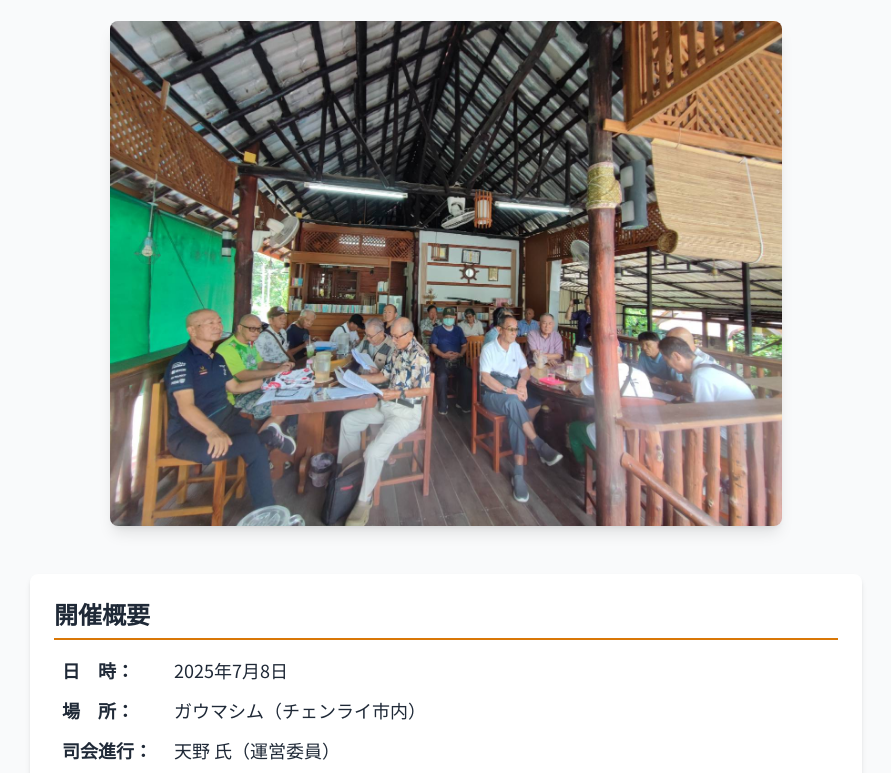
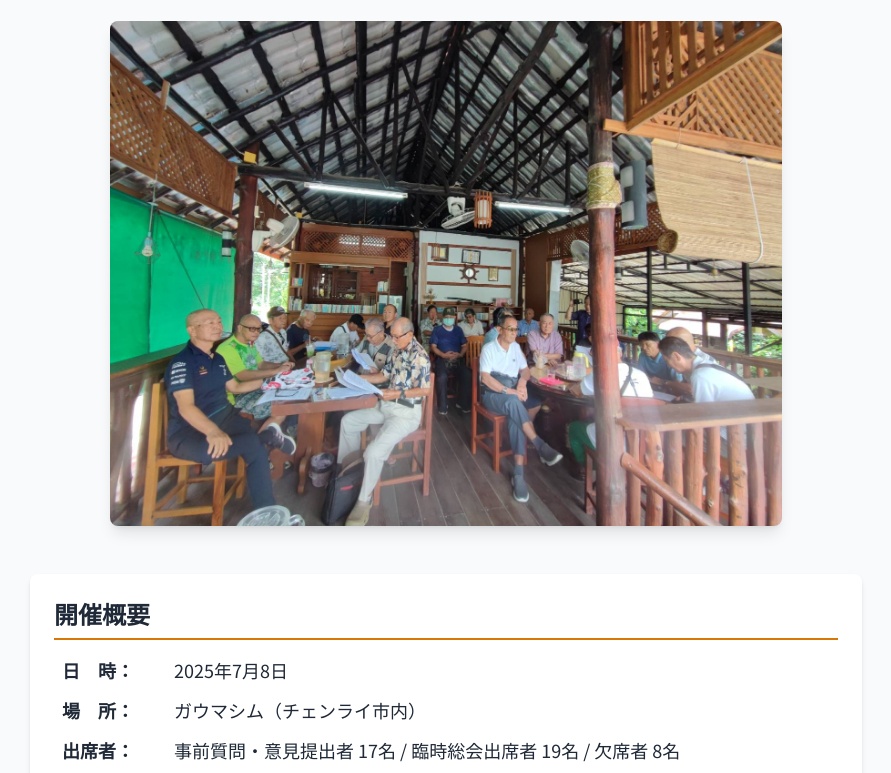
Before and after one commit to rinyan-thai23/jacr, a plain HTML site: page 2025_07_08_rinjisoukai_gijiroku.html in a window 1280 px wide. Shown: the part 152-925 px from the top of the page, without its empty margins (194-1085 px from the left). Drawn offline with nearby package versions, Linux system fonts and the light colour scheme.

Commit message:
Update 2025_07_08_rinjisoukai_gijiroku.html

```diff
--- a/2025_07_08_rinjisoukai_gijiroku.html
+++ b/2025_07_08_rinjisoukai_gijiroku.html
@@ -94,7 +94,6 @@
             <ul class="space-y-3 text-lg mt-4 pl-2">
                 <li class="flex items-start"><span class="font-bold w-28 shrink-0">日　時：</span><span>2025年7月8日</span></li>
                 <li class="flex items-start"><span class="font-bold w-28 shrink-0">場　所：</span><span>ガウマシム（チェンライ市内）</span></li>
-                <li class="flex items-start"><span class="font-bold w-28 shrink-0">司会進行：</span><span>天野 氏（運営委員）</span></li>
                 <li class="flex items-start"><span class="font-bold w-28 shrink-0">出席者：</span><span>事前質問・意見提出者 17名 / 臨時総会出席者 19名 / 欠席者 8名</span></li>
             </ul>
         </section>
```
